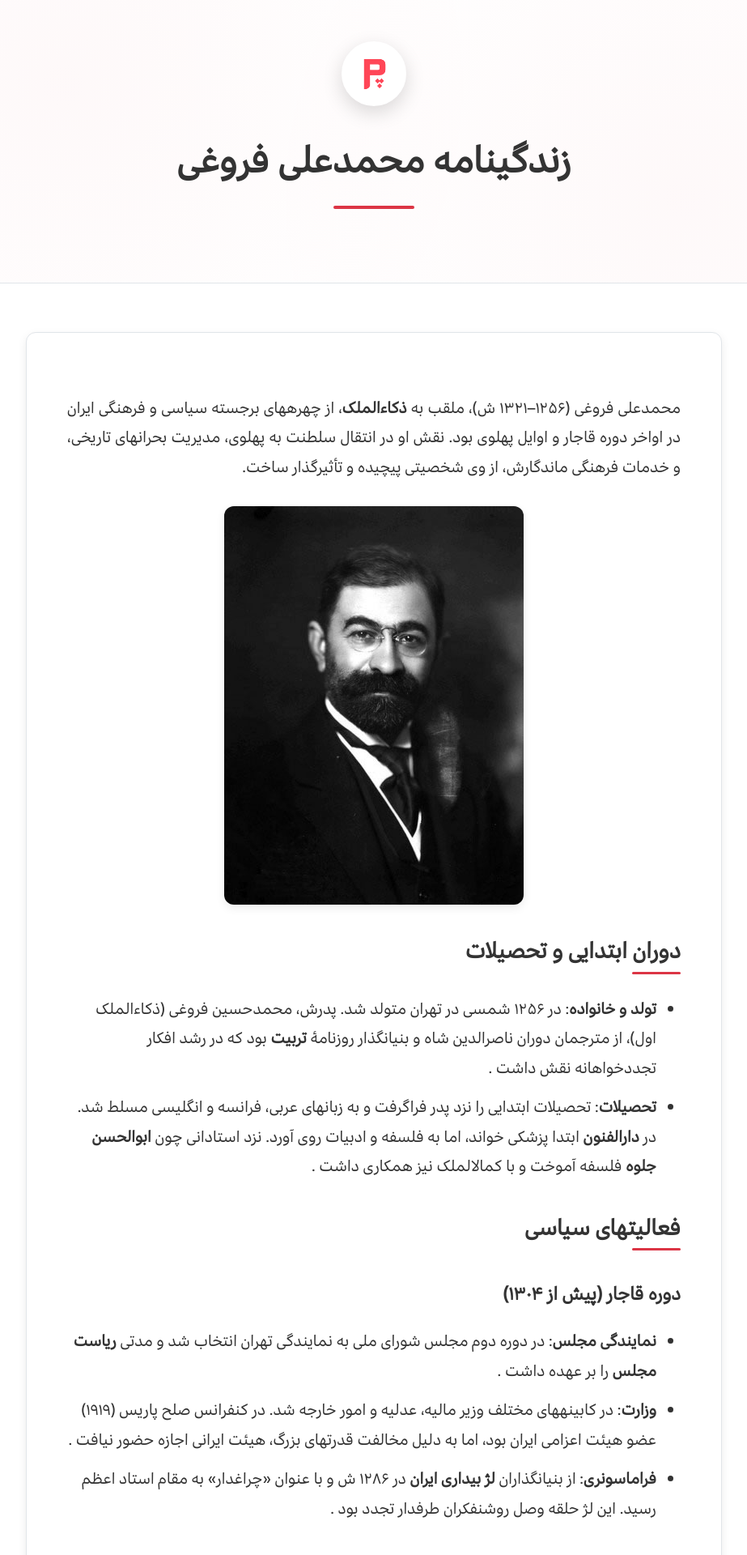
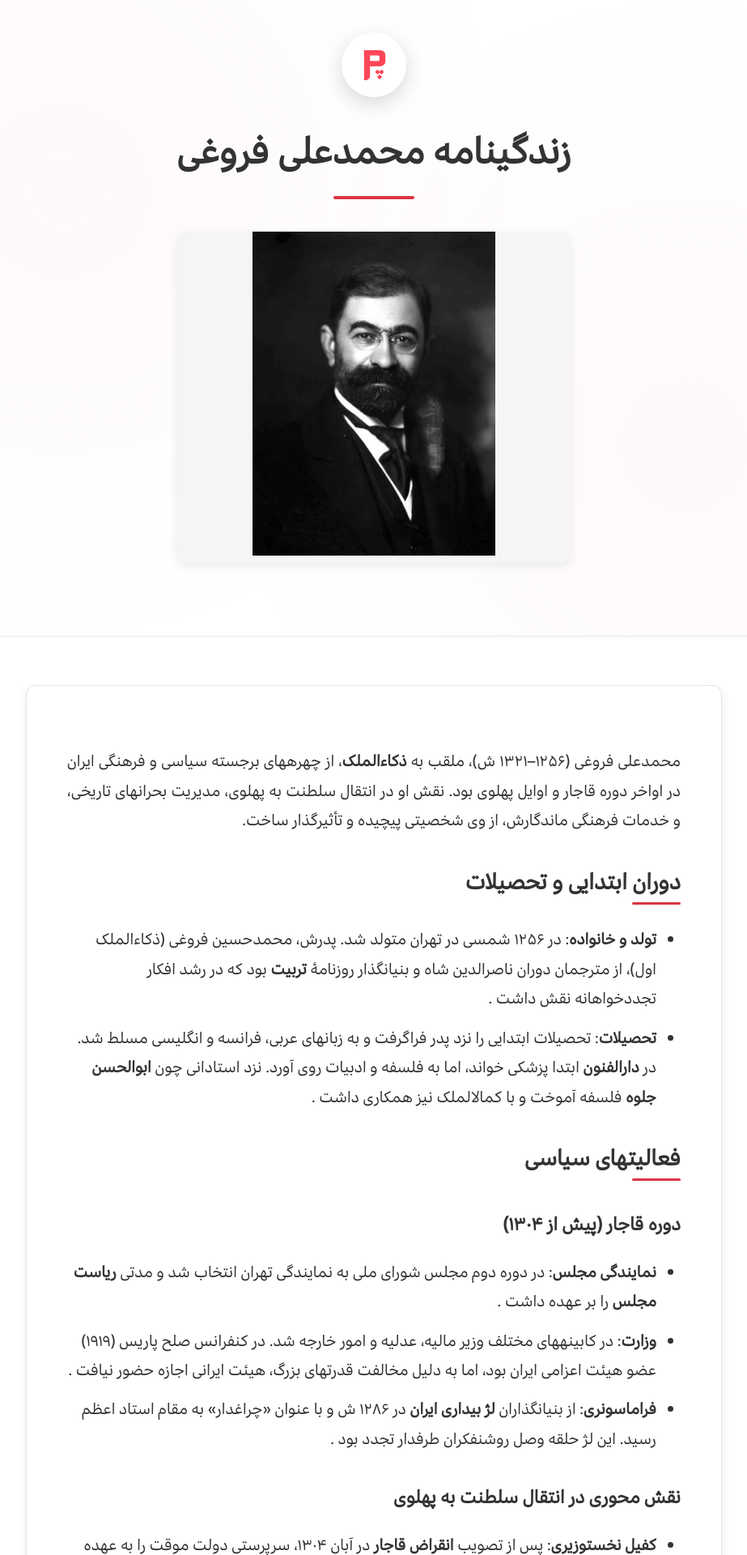
Before and after one commit to darkblog/darkblog.github.io, a Jekyll site: the page built from _posts/2025-7-19-96.md, in a window 1280 px wide. Shown: the top 1920 px of the page at 81% size, without its empty margins (178-1101 px from the left). Built offline with Jekyll 4.4.1, drawn with Linux system fonts in a browser that asks for light colours.

Commit message:
Update 2025-7-19-96.md

```diff
--- a/_posts/2025-7-19-96.md
+++ b/_posts/2025-7-19-96.md
@@ -1,11 +1,10 @@
 ---
 layout: post
 title: زندگینامه محمدعلی فروغی
+image: /biography/mohammad-ali-foroughi.jpg
 ---
 
 محمدعلی فروغی (۱۲۵۶–۱۳۲۱ ش)، ملقب به **ذکاءالملک**، از چهرههای برجسته سیاسی و فرهنگی ایران در اواخر دوره قاجار و اوایل پهلوی بود. نقش او در انتقال سلطنت به پهلوی، مدیریت بحرانهای تاریخی، و خدمات فرهنگی ماندگارش، از وی شخصیتی پیچیده و تأثیرگذار ساخت.
-
-<img src="/biography/mohammad-ali-foroughi.jpg" alt="محمدعلی فروغی" loading="lazy">
 
 ## دوران ابتدایی و تحصیلات
 - **تولد و خانواده**: در ۱۲۵۶ شمسی در تهران متولد شد. پدرش، محمدحسین فروغی (ذکاءالملک اول)، از مترجمان دوران ناصرالدین شاه و بنیانگذار روزنامهٔ **تربیت** بود که در رشد افکار تجددخواهانه نقش داشت .
```
